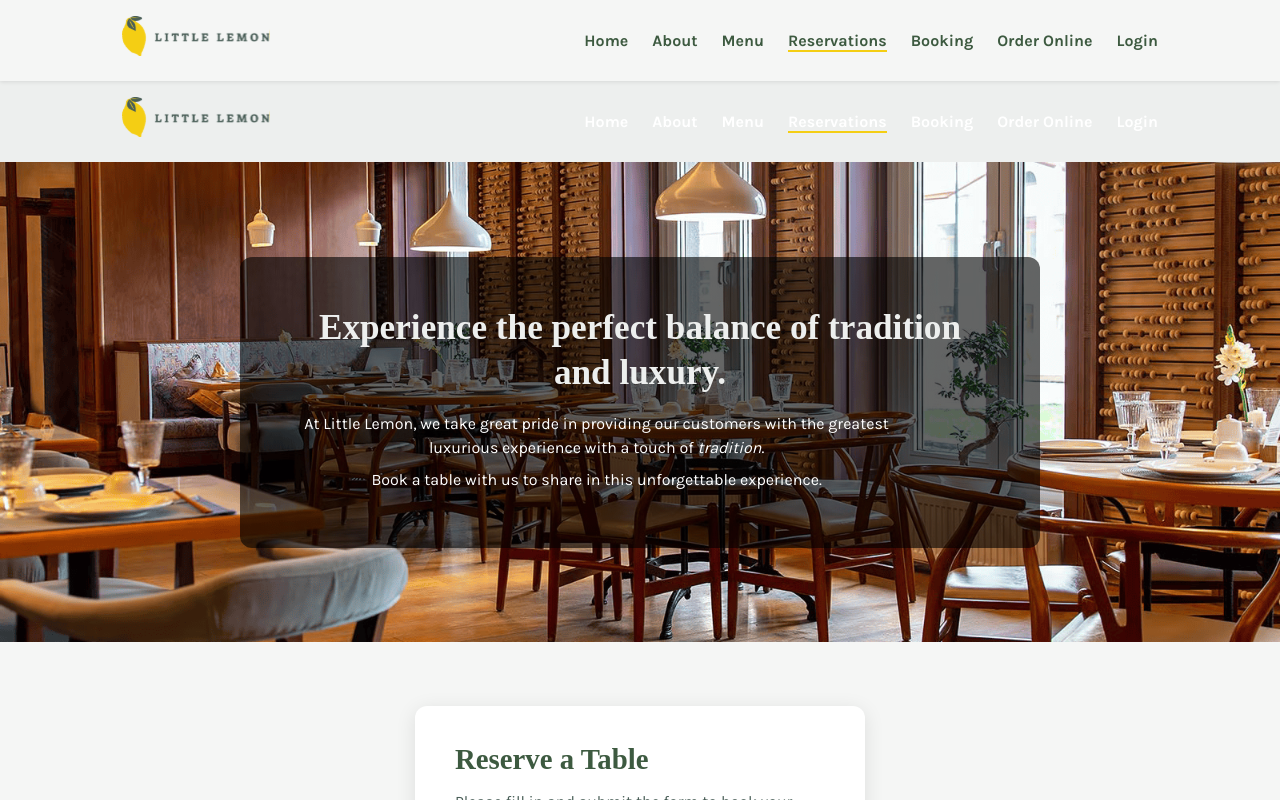
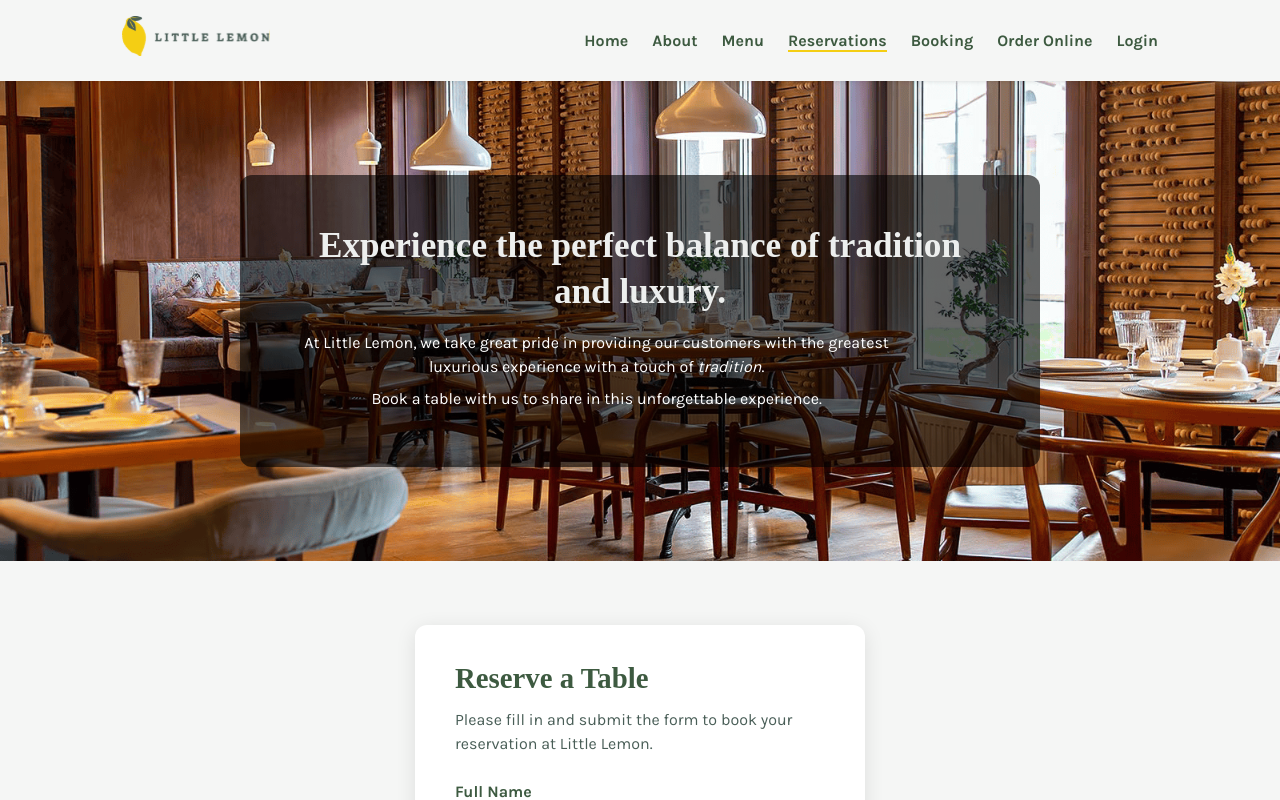
Before and after one commit to D-vokic/Capstone-Meta-Project, a React (Create React App) app: page /reservations in a window 1280 px wide. Shown: the top 800 px of the page. Built offline with nearby package versions, Linux system fonts and the light colour scheme; a web font is replaced by a local one.

Commit message:
Update ReservationsPage.js

```diff
--- a/src/pages/ReservationsPage.js
+++ b/src/pages/ReservationsPage.js
@@ -6,8 +6,6 @@ import "./ReservationsPage.css";
 function ReservationsPage() {
   return (
     <>
-      <Navbar theme="dark" />
-
       <main className="reservations-page">
         <section className="hero-section">
           <div className="hero-overlay">
```
